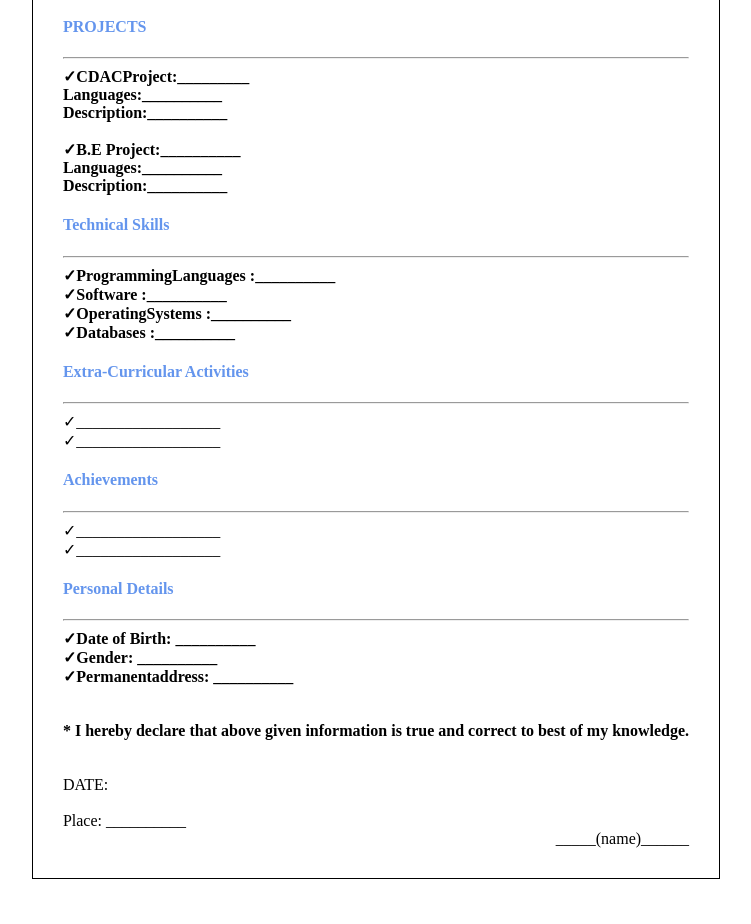
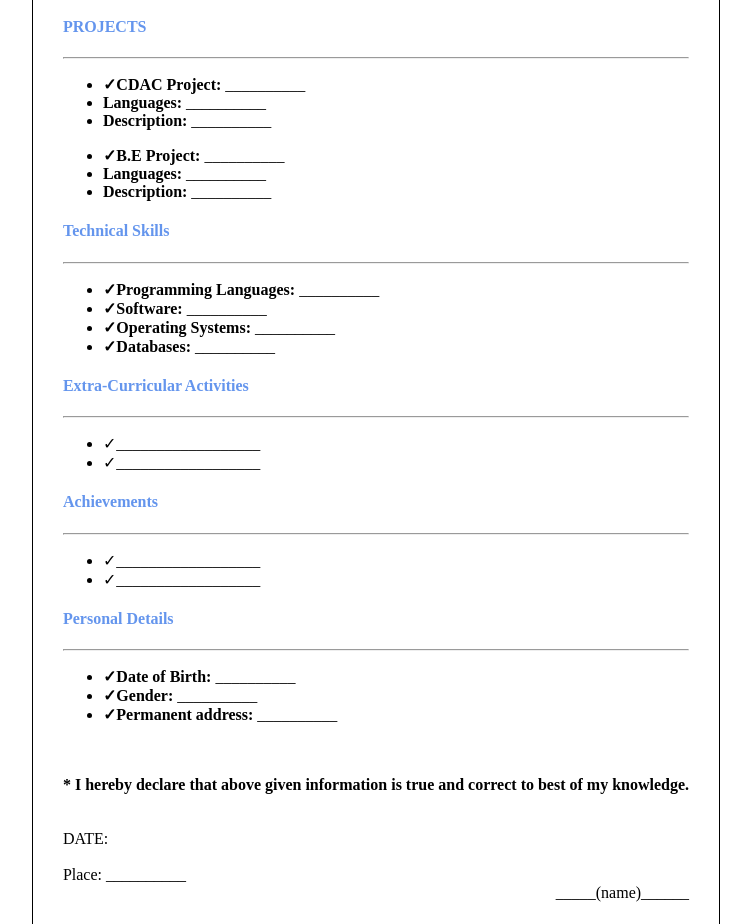
Before and after one commit to 83505-My-Git-Data/WPT-ASSIGNMENTS, a plain HTML site: page ASSIGNMENT 1/index.html in a window 1280 px wide. Shown: the part 646-1570 px from the top of the page, without its empty margins (264-1015 px from the left). Before the commit the page ends 1533 px from the top, so only its background shows below. Drawn offline with Linux system fonts and the light colour scheme.

Commit message:
WPT - ASSIGNMENT 1

```diff
--- a/ASSIGNMENT 1/index.html
+++ b/ASSIGNMENT 1/index.html
@@ -113,55 +113,49 @@
 
         <h4>PROJECTS</h4>
         <hr />
+        <ul>
+          <li><b>&check;CDAC Project:</b> __________</li>
+          <li><b>Languages:</b> __________</li>
+          <li><b>Description:</b> __________</li>
+      </ul>
 
-        <b> &check;CDACProject:_________ </b
-        ><br />
-        <b> Languages:__________</b
-        ><br />
-        <b> Description:__________</b
-        ><br />
-
-        <br />
-        <b> &check;B.E Project:__________ </b
-        ><br />
-        <b> Languages:__________</b
-        ><br />
-        <b> Description:__________</b
-        ><br />
+      <ul>
+          <li><b>&check;B.E Project:</b> __________</li>
+          <li><b>Languages:</b> __________</li>
+          <li><b>Description:</b> __________</li>
+      </ul>
 
       <h4>Technical Skills</h4>
       <hr />
-
-        <b> &check;ProgrammingLanguages :__________ </b
-        ><br />
-        <b> &check;Software :__________</b
-        ><br />
-        <b> &check;OperatingSystems :__________</b
-        ><br />
-        <b> &check;Databases :__________</b
-        ><br />
+      <ul>
+          <li><b>&check;Programming Languages:</b> __________</li>
+          <li><b>&check;Software:</b> __________</li>
+          <li><b>&check;Operating Systems:</b> __________</li>
+          <li><b>&check;Databases:</b> __________</li>
+      </ul>
 
       <h4>Extra-Curricular Activities</h4>
       <hr />
-
-        &check;__________________<br />
-        &check;__________________
+      <ul>
+          <li>&check;__________________</li>
+          <li>&check;__________________</li>
+      </ul>
 
       <h4>Achievements</h4>
       <hr />
-
-        &check;__________________<br />
-        &check;__________________
+      <ul>
+          <li>&check;__________________</li>
+          <li>&check;__________________</li>
+      </ul>
 
       <h4>Personal Details</h4>
       <hr />
+      <ul>
+          <li><b>&check;Date of Birth:</b> __________</li>
+          <li><b>&check;Gender:</b> __________</li>
+          <li><b>&check;Permanent address:</b> __________</li>
+      </ul>
 
-        <b> &check;Date of Birth: __________</b
-        ><br />
-        <b> &check;Gender: __________</b
-        ><br />
-        <b> &check;Permanentaddress: __________</b
-        ><br />
 
         <br /><br />
         <tr>
```
Lines whose indentation alone changed are shown as unchanged.
